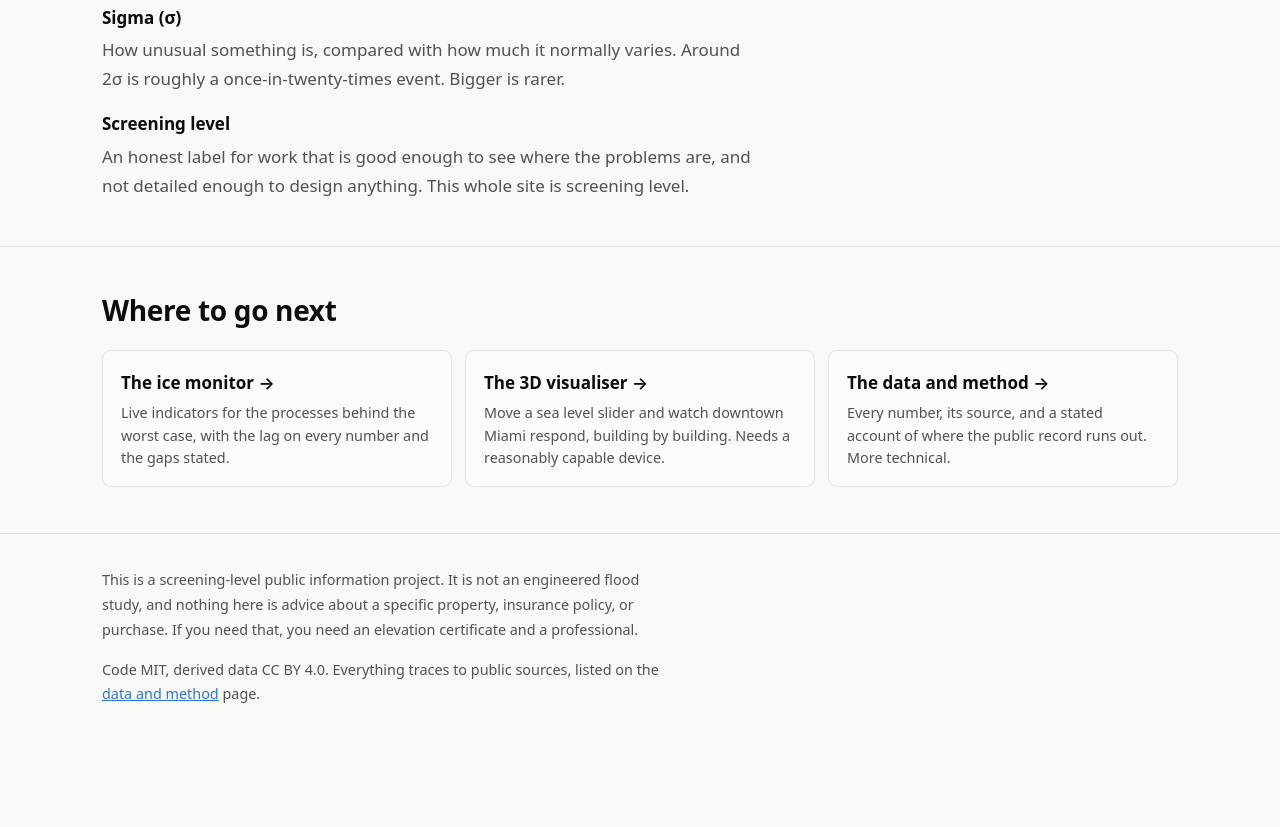
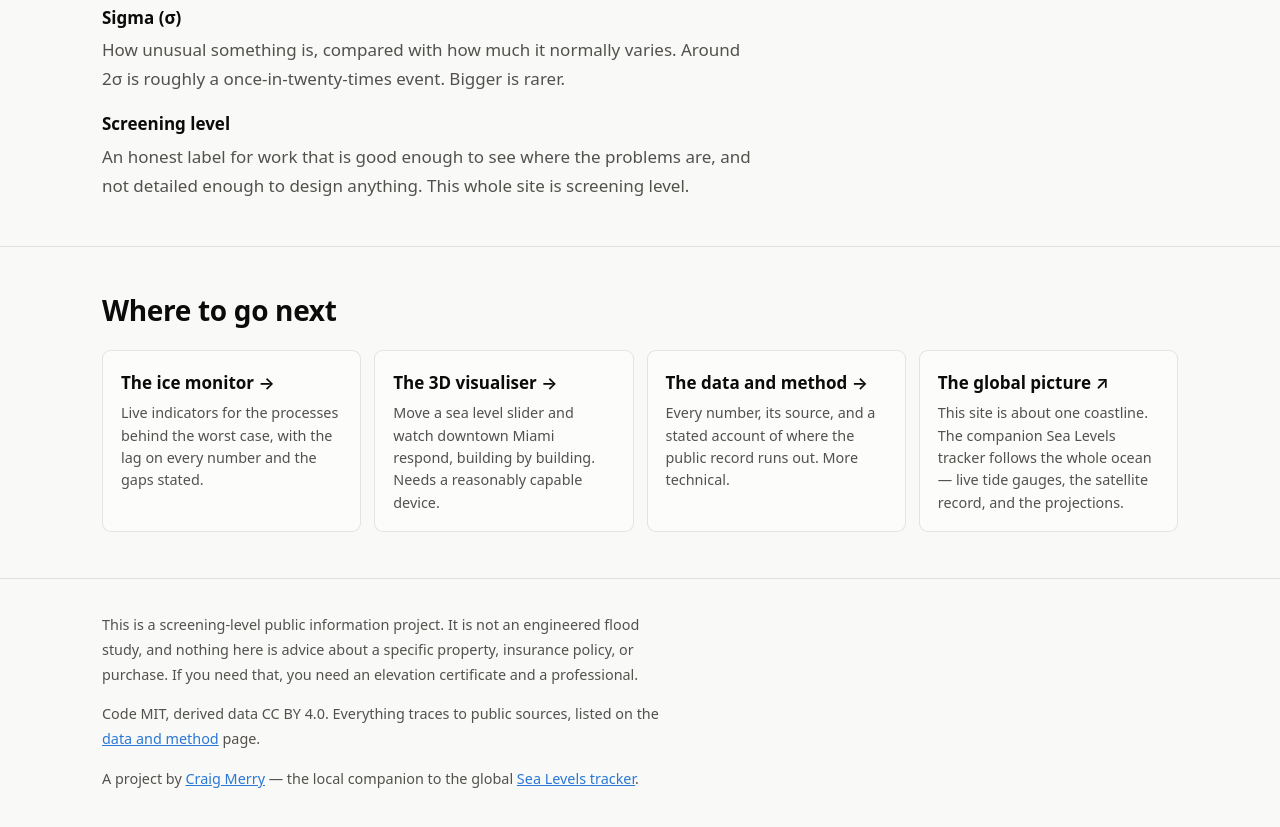
Before and after one commit to craigm26/SeaLevelRise, a plain HTML site: page learn.html in a window 1280 px wide. Shown: the part 7197-8024 px from the top of the page. Before the commit the page ends 7979 px from the top, so only its background shows below. Drawn offline with Linux system fonts and the light colour scheme; no server answers.

Commit message:
Link back to craigmerry.com and the global Sea Levels tracker
Co-Authored-By: Claude Fable 5 <noreply@anthropic.com>
Claude-Session: https://claude.ai/code/session_01PQ6VuU5igK5SpizFuYmW5q

```diff
--- a/learn.html
+++ b/learn.html
@@ -395,6 +395,8 @@ footer{padding:34px 0 60px;color:var(--ink-2);font-size:.9rem}
       <div class="d">Move a sea level slider and watch downtown Miami respond, building by building. Needs a reasonably capable device.</div></a>
     <a class="card" href="/"><div class="t">The data and method →</div>
       <div class="d">Every number, its source, and a stated account of where the public record runs out. More technical.</div></a>
+    <a class="card" href="https://craigmerry.com/sealevels/" target="_blank" rel="noopener"><div class="t">The global picture ↗</div>
+      <div class="d">This site is about one coastline. The companion Sea Levels tracker follows the whole ocean — live tide gauges, the satellite record, and the projections.</div></a>
   </div>
 </div></section>
 
@@ -404,6 +406,8 @@ footer{padding:34px 0 60px;color:var(--ink-2);font-size:.9rem}
   purchase. If you need that, you need an elevation certificate and a professional.</p>
   <p class="read">Code MIT, derived data CC BY 4.0. Everything traces to public sources, listed
   on the <a href="/">data and method</a> page.</p>
+  <p class="read">A project by <a href="https://craigmerry.com" target="_blank" rel="noopener">Craig Merry</a> —
+  the local companion to the global <a href="https://craigmerry.com/sealevels/" target="_blank" rel="noopener">Sea Levels tracker</a>.</p>
 </div></footer>
 
 <script>
```
Also changed, not shown: ice.html (+2 -0 lines), index.html (+1 -0 lines), viewer.html (+1 -1 lines).
